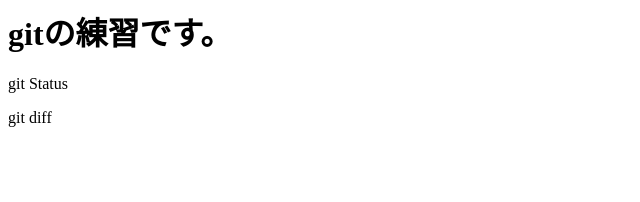
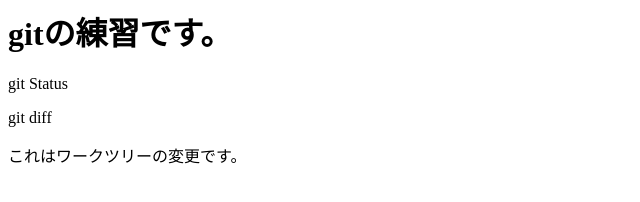
Before and after one commit to Kase390/git_tutorial, a plain HTML site: page practiceGit/index.html in a window 1280 px wide. Shown: the whole page, without its empty margins (0-640 px from the left). Drawn offline with Linux system fonts and the light colour scheme.

Commit message:
これはチェックアウトのテストでしたが失敗しました。

```diff
--- a/practiceGit/index.html
+++ b/practiceGit/index.html
@@ -1,3 +1,4 @@
 <h1>gitの練習です。</h1>
 <p>git Status</p>
 <p>git diff</p>
+<p>これはワークツリーの変更です。</p>
```
